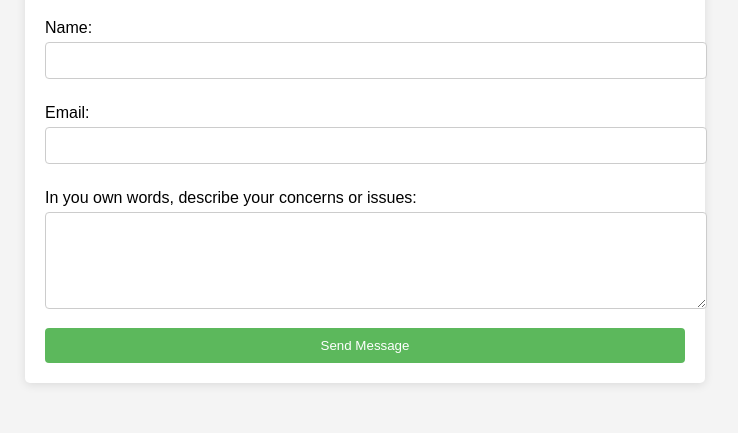
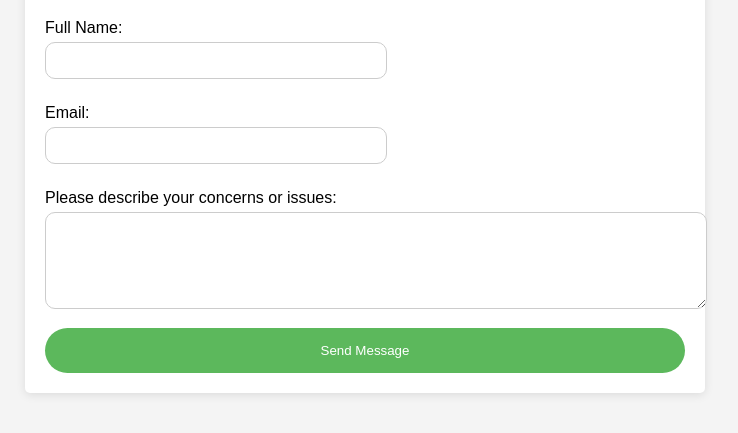
Before and after one commit to Shan899/BasicForumWebsite.github.io, a plain HTML site: page contact.html in a window 1280 px wide. Shown: the part 131-564 px from the top of the page, without its empty margins (275-1013 px from the left). Drawn offline with Linux system fonts and the light colour scheme.

Commit message:
Contact page fix

```diff
--- a/contact.html
+++ b/contact.html
@@ -28,20 +28,29 @@
             display: block;
             margin: 10px 0 5px;
         }
-        input[type="text"], input[type="email"], textarea {
-            width: 100%;
+        input[type="text"], input[type="email"] {
+            width: 50%;
             padding: 10px;
             margin-bottom: 15px;
             border: 1px solid #ccc;
-            border-radius: 4px;
+            border-radius: 10px;}
+
+        textarea {
+            width: 100%;
+            padding: 10px;
+            border: 1px solid #ccc;
+            border-radius: 10px;
+            margin-bottom: 15px;
+            resize: vertical;
+
         }
         button {
             width: 100%;
-            padding: 10px;
+            padding: 15px;
             background-color: #5cb85c;
             color: white;
             border: none;
-            border-radius: 4px;
+            border-radius: 40px;
             cursor: pointer;
         }
         button:hover {
@@ -54,13 +63,13 @@
     <div class="container">
         <h1>Contact Us</h1>
         <form action="/submit-contact" method="post">
-            <label for="name">Name:</label>
+            <label for="name">Full Name:</label>
             <input type="text" id="name" name="name" required>
 
             <label for="email">Email:</label>
             <input type="email" id="email" name="email" required>
 
-            <label for="message">In you own words, describe your concerns or issues:</label>
+            <label for="message">Please describe your concerns or issues:</label>
             <textarea id="message" name="message" rows="5" required></textarea>
 
             <button type="submit">Send Message</button>
```
